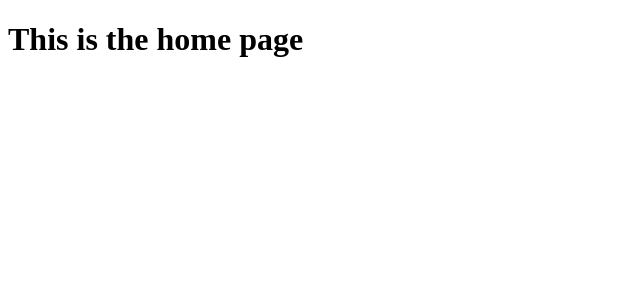
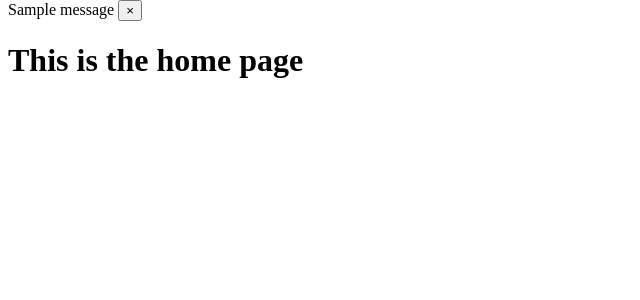
Before and after one commit to xScottishKrissx/python, a Flask app: page / in a window 1280 px wide. Shown: the part 26-326 px from the top of the page, without its empty margins (0-640 px from the left). Run offline with Flask 2, Linux system fonts and the light colour scheme; one stand-in notice (Sample message) is shown; parts of the project's set-up code (start-up, migrations or seed data) failed here and were passed over.

Commit message:
0.8.5 - Message Flashing

```diff
--- a/basicWebsite/website/templates/base.html
+++ b/basicWebsite/website/templates/base.html
@@ -19,6 +19,30 @@
             <span><a href="/" id="home">Home</a></span>
         </nav>
 
+        {% with messages = get_flashed_messages(with_categories=true) %}
+            {% if messages %}
+                {% for category, message in messages %}
+
+                {% if category == 'error' %}
+                    <div role="alert" class="danger">
+                        {{ message }}
+                        <button type="button" class="closeMessage" data-dismiss="alert">
+                            <span aria-hidden="true">&times;</span>
+                        </button>
+                    </div>
+
+                    {% else %}
+                        <div role="alert" class="Success">
+                            {{ message }}
+                            <button type="button" class="closeMessage" data-dismiss="alert">
+                                <span aria-hidden="true">&times;</span>
+                            </button>
+                        </div>
+                    {%endif%}
+                {% endfor %}
+            {% endif %}
+        {% endwith %}
+
         <div class="container">
             {% block content %}{% endblock %}
         </div>
--- a/basicWebsite/website/templates/signUp.html
+++ b/basicWebsite/website/templates/signUp.html
@@ -19,7 +19,7 @@
 
         <div class="formGroup">
             <label for="password1">Create password</label>
-            <input type="password" id="password1" placeholder="create password" name="password1"/>
+            <input type="password" id="password1" placeholder="Create password" name="password1"/>
         </div>
 
         <div class="formGroup">
```
Also changed, not shown: basicWebsite/website/auth.py (+6 -6 lines).
